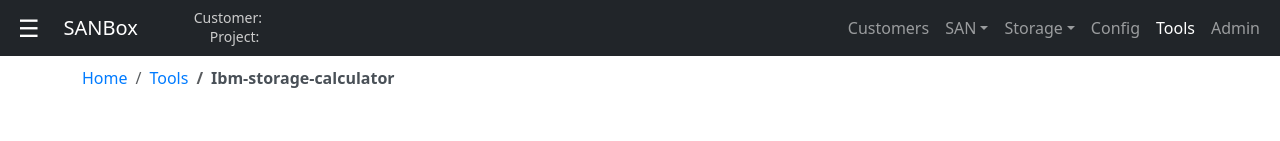
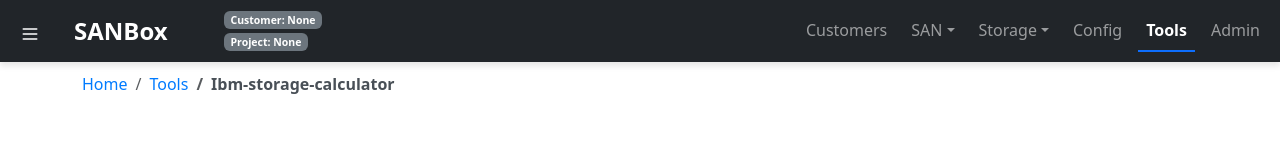
Before and after one commit to rickkoe/sanbox, a React (Create React App) app in the folder frontend/: page /tools/ibm-storage-calculator in a window 1280 px wide. Shown: the top 141 px of the page. Built offline with nearby package versions, Linux system fonts and the light colour scheme; no server answers; what handsontable would draw is missing.

Commit message:
Update Navbar looks and style

```diff
--- a/frontend/src/components/navigation/Navbar.js
+++ b/frontend/src/components/navigation/Navbar.js
@@ -1,5 +1,6 @@
 import React, { useState, useEffect, useContext } from "react";
-import { NavLink, Link } from "react-router-dom";
+import { Menu } from 'lucide-react';
+import { NavLink, Link, useLocation } from "react-router-dom";
 import "bootstrap/dist/css/bootstrap.min.css";
 import axios from "axios";
 import "../../styles/navbar.css"; // ✅ Import styles
@@ -7,36 +8,29 @@ import { ConfigContext } from "../../context/ConfigContext";
 
 const Navbar = ({ toggleSidebar }) => {
   const { config } = useContext(ConfigContext);
-  const [customer, setCustomer] = useState(null);
-  const [project, setProject] = useState(null);
   const apiUrl = "http://127.0.0.1:8000/api/core/config/";
+  const location = useLocation();
+  const isSanActive = location.pathname.startsWith('/san');
+  const isStorageActive = location.pathname.startsWith('/storage');
 
-  // ✅ Fetch Config Data on Load
-  useEffect(() => {
-    axios.get(apiUrl)
-      .then(response => {
-        const configData = response.data;
-        setCustomer(configData.customer ? configData.customer.name : "No Customer");
-        setProject(configData.project ? configData.project_details.name : "No Project");
-      })
-      .catch(error => console.error("Error fetching config:", error));
-  }, []);
 
   return (
     <nav className="navbar navbar-expand-lg navbar-dark bg-dark">
       <div className="container-fluid">
 
         {/* ✅ Sidebar Toggle Button */}
-        <button className="sidebar-toggle-btn" onClick={toggleSidebar}>
-          ☰
+        <button className="sidebar-toggle-btn btn btn-outline-light btn-sm" onClick={toggleSidebar}>
+          <Menu size={20} />
         </button>
 
-        <NavLink className="navbar-brand ms-2" to="/">SANBox</NavLink>
+        <NavLink className="navbar-brand ms-3 fw-bold fs-4" to="/">
+          SANBox
+        </NavLink>
 
         {/* ✅ Display Active Customer & Project */}
-        <div className="navbar-config">
-          <span className="navbar-text">Customer: <strong>{config?.customer?.name}</strong></span>
-          <span className="navbar-text ms-3">Project: <strong>{config?.project_details?.name}</strong></span>
+        <div className="navbar-config d-flex gap-1">
+          <span className="badge bg-secondary">Customer: {config?.customer?.name || 'None'}</span>
+          <span className="badge bg-secondary">Project: {config?.project_details?.name || 'None'}</span>
         </div>
 
         <button
@@ -52,7 +46,7 @@ const Navbar = ({ toggleSidebar }) => {
         </button>
 
         <div className="collapse navbar-collapse" id="navbarNav">
-          <ul className="navbar-nav ms-auto">
+        <ul className="navbar-nav ms-auto gap-2">
             <li className="nav-item">
               <NavLink className="nav-link" to="/customers">Customers</NavLink>
             </li>
@@ -60,7 +54,7 @@ const Navbar = ({ toggleSidebar }) => {
             {/* SAN Dropdown */}
             <li className="nav-item dropdown">
             <Link
-                className="nav-link dropdown-toggle"
+              className={`nav-link dropdown-toggle ${isSanActive ? 'active' : ''}`}
               to="#"
               id="sanDropdown"
               role="button"
@@ -79,7 +73,7 @@ const Navbar = ({ toggleSidebar }) => {
             {/* Storage Dropdown */}
             <li className="nav-item dropdown">
               <Link
-                className="nav-link dropdown-toggle"
+              className={`nav-link dropdown-toggle ${isStorageActive ? 'active' : ''}`}
                 to="#"
                 id="storageDropdown"
                 role="button"
@@ -103,7 +97,13 @@ const Navbar = ({ toggleSidebar }) => {
 
             {/* ✅ Django Admin Link (Opens in a New Tab) */}
             <li className="nav-item">
-              <a className="nav-link" href="http://127.0.0.1:8000/admin/" target="_blank" rel="noopener noreferrer">
+            <a
+              className="nav-link"
+              href="http://127.0.0.1:8000/admin/"
+              target="_blank"
+              rel="noopener noreferrer"
+              title="Open Django Admin in a new tab"
+            >
               Admin
             </a>
             </li>
--- a/frontend/src/styles/navbar.css
+++ b/frontend/src/styles/navbar.css
@@ -31,6 +31,9 @@
 
 
 /* ✅ Stack customer & project vertically */
+.navbar {
+    box-shadow: 0 4px 6px rgba(0,0,0,0.1);
+  }
 .navbar-config {
     display: flex;
     flex-direction: column; /* ✅ Stack items vertically */
@@ -50,3 +53,19 @@
 .navbar-config strong {
     color: white;
 }
+
+.nav-link.active {
+    font-weight: bold;
+    border-bottom: 2px solid #0d6efd; /* Bootstrap primary color */
+  }
+
+  .dropdown-menu {
+    transition: opacity 0.2s ease, transform 0.2s ease;
+    opacity: 0;
+    transform: translateY(-10px);
+  }
+
+  .dropdown:hover .dropdown-menu {
+    opacity: 1;
+    transform: translateY(0);
+  }
```
Lines whose indentation alone changed are shown as unchanged.
